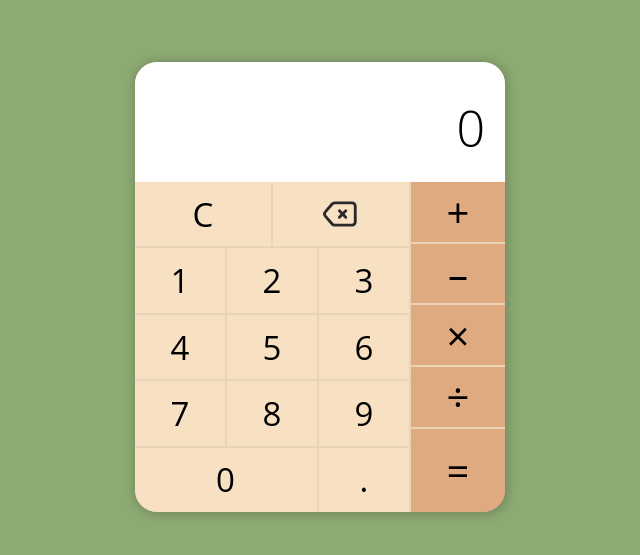
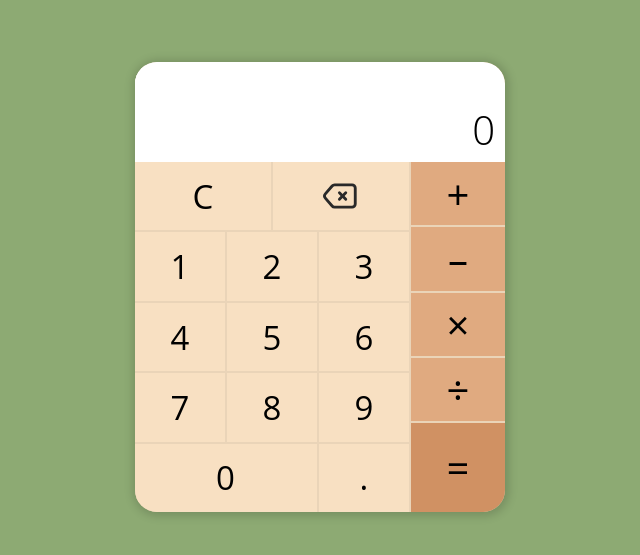
Before and after one commit to OlesiaKniazeva/calculator, a website with bundled scripts: page calculator/index.html in a window 1280 px wide. Shown: the part 121-676 px from the top of the page, without its empty margins (320-960 px from the left). Built offline with nearby package versions, Linux system fonts and the light colour scheme.

Commit message:
refactor the code, fix display apperance

```diff
--- a/calculator/calculator.js
+++ b/calculator/calculator.js
@@ -1,20 +1,20 @@
 import { isEmpty, isNumericString, getLastElement } from './utilities.js';
 
-export const OPERATOR = {
+const OPERATOR = {
   plus: '+',
   minus: '-',
   multiply: '*',
   divide: '/',
 };
 
-export const SPECIAL_OPERATIONS = {
+const SPECIAL_OPERATIONS = {
   float: 'float',
   clear: 'clear',
   backspace: 'backspace',
   equal: 'equal',
 };
 
-export const NUMBERS = {
+const NUMBERS = {
   zero: '0',
   one: '1',
   two: '2',
@@ -139,7 +139,9 @@ export class Calculator {
   }
 
   tokenize(inputArray) {
-    const data = inputArray ? inputArray.join('') : this.convertExpressionToString();
+    const data = inputArray
+      ? inputArray.join('')
+      : this.convertExpressionToString();
 
     const tokens = data
       .split(/([+\-*/])|(\d+\.\d+|\d+\.|\.\d+|\d+)/)
--- a/calculator/index.html
+++ b/calculator/index.html
@@ -11,7 +11,7 @@
   <body>
     <div class="calculator-container">
       <div class="display">
-        <p class="text">0</p>
+          <span class="text">0</span>
       </div>
       <div class="buttons-container">
         <div class="left-container">
@@ -58,10 +58,10 @@
           </div>
         </div>
         <div class="right-container">
-            <button class="upper right" id="plus">+</button>
-            <button class="right" id="minus">–</button>
-            <button class="right" id="multiply">×</button>
-            <button class="right" id="divide">÷</button>
+          <button class="upper right" id="plus">+</button>
+          <button class="right" id="minus">–</button>
+          <button class="right" id="multiply">×</button>
+          <button class="right" id="divide">÷</button>
           <button class="bottom right" id="equal">=</button>
         </div>
       </div>
--- a/calculator/script.js
+++ b/calculator/script.js
@@ -1,18 +1,12 @@
-import {
-  Calculator,
-  NUMBERS,
-  OPERATOR,
-  SPECIAL_OPERATIONS,
-} from './calculator.js';
+import { Calculator } from './calculator.js';
 
 /** ******************* UI ******************** */
 
 const buttonsContainer = document.querySelector('.buttons-container');
 
-// const display = document.querySelector('.display');
-const displayText = document.querySelector('.display p');
+const displayText = document.querySelector('.display .text');
 
-displayText.focus({ focusVisible: true });
+// displayText.focus();
 
 const calculator = new Calculator();
 
@@ -21,11 +15,15 @@ buttonsContainer.addEventListener('click', (event) => {
 
   calculator.processSymbol(button);
 
+  updateTheDisplay();
+});
+
+function updateTheDisplay() {
   const content = calculator.getOperationDisplay();
   displayText.textContent = content;
 
-  displayText.focus();
-});
+  // displayText.focus();
+}
 
 function getButtonId(event) {
   return event.target.id;
@@ -57,10 +55,5 @@ window.addEventListener('keydown', ({ key }) => {
     calculator.processSymbol(symbol);
   }
 
-  // Update the display
-  const content = calculator.getOperationDisplay();
-  displayText.textContent = content;
-
-  // Set focus on the display
-  displayText.focus();
+  updateTheDisplay();
 });
--- a/calculator/style.css
+++ b/calculator/style.css
@@ -7,7 +7,6 @@ html {
 *::after {
   box-sizing: inherit;
 }
-
 
 @font-face {
   font-family: 'Open Sans';
@@ -26,12 +25,12 @@ html {
   src: url('./fonts/OpenSans-SemiBold.ttf') format('ttf');
   font-weight: 600;
 }
+
 @font-face {
   font-family: 'Open Sans';
   src: url('./fonts/OpenSans-Bold.ttf') format('ttf');
   font-weight: 700;
 }
-
 
 body {
   display: flex;
@@ -39,9 +38,6 @@ body {
   align-items: center;
   height: 100vh;
   background-color: rgb(141, 170, 115);
-
-  font-family: 'Open sans';
-  font-weight: 300;
 }
 
 .display,
@@ -61,23 +57,54 @@ body {
 }
 
 .display {
-  height: 120px;
+  height: 100px;
   background-color: rgb(255, 255, 255);
   display: flex;
   justify-content: flex-end;
   align-items: flex-end;
-  padding: 20px;
+  padding: 5px 10px;
+
+  border-radius: 22px 22px 0 0;
+  position: relative;
+}
+
+.display::before {
+  content: "";
+  position: absolute;
+  top: 0;
+  bottom: 0;
+  left: 0;
+  width: 10px;
+  background: white;
+  pointer-events: none;
+}
+
+.display::after {
+  content: "";
+  position: absolute;
+  top: 0;
+  bottom: 0;
+  left: 0;
+  width: 50px;
+  background: linear-gradient(to right, white 0%, transparent 100%);
+  pointer-events: none;
 }
 
 .display .text {
-  font-size: 50px;
+  font-size: 40px;
   margin: 0;
+  white-space: nowrap;
+
+  font-family: 'Open Sans', sans-serif;
+  font-size: 40px;
+  font-weight: 300;
+  box-sizing: border-box;
 }
 
-.display p:focus {
-  border: 2px solid #f9c9c9;
+.display:focus-within {
+  box-shadow: inset 0 0 7px 1px #d4b087;
+  border: #e2ce98 solid 1px;
 }
-
 
 #backspace svg {
   pointer-events: none;
@@ -89,7 +116,6 @@ body {
 
 .left-container .row {
   display: flex;
-  /* flex: 1; */
   flex-grow: 1;
 }
 
@@ -133,7 +159,6 @@ button {
   font-size: 33px;
   display: flex;
   flex-grow: 1;
-  /* flex-shrink: 0; */
   align-items: center;
   justify-content: center;
 
@@ -168,14 +193,24 @@ button.bottom {
   margin-bottom: 0;
 }
 
-button.right {  margin-right: 0;
+button.right {
+  margin-right: 0;
+}
+
+.right-container button {
+  font-size: 40px;
+  background-color: rgba(221, 154, 107, 0.722);
+  text-align: center;
+}
+
+.right-container button#equal {
+  background-color: rgba(206, 139, 91, 0.911);
+}
+
+.right-container button#equal:active {
+  background-color: rgb(254, 210, 156);
 }
 
 button:active {
   background-color: rgb(254, 210, 156);
 }
-
-.right-container button {
-  font-size: 40px;
-  background-color: rgba(221, 154, 107, 0.722);
-}
```
